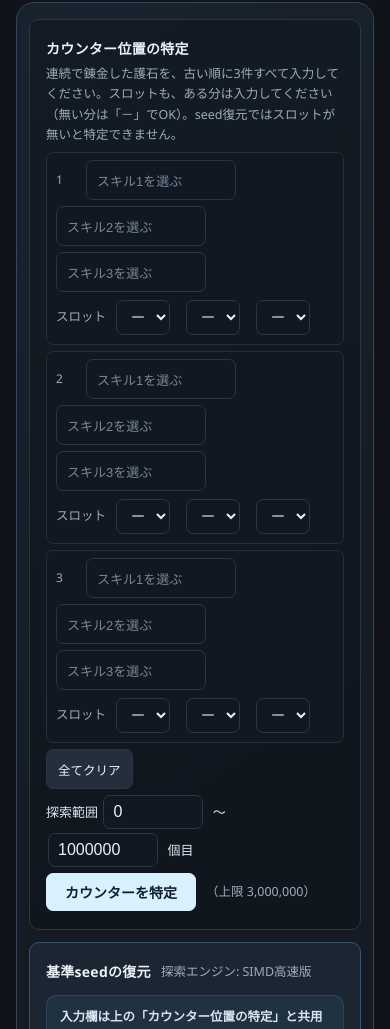
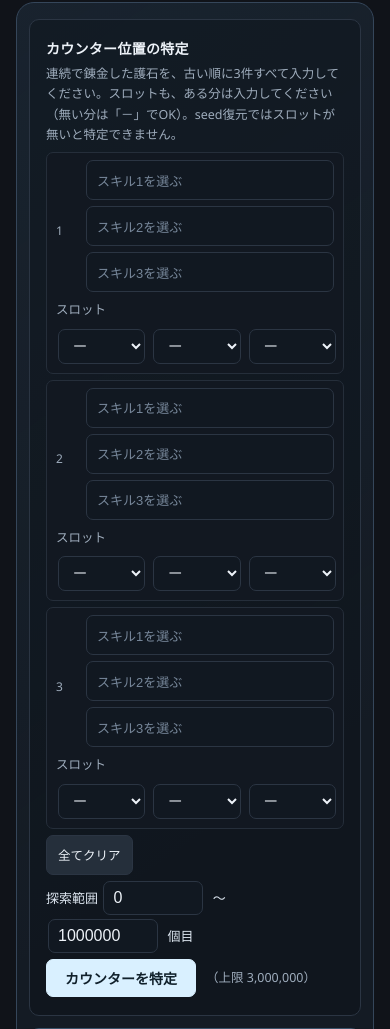
Before and after one commit to fujimagit1-lab/charm-future-vision, a plain HTML site: page index.html in a window 390 px wide. Shown: the part 1177-2206 px from the top of the page. Drawn offline with Linux system fonts and the light colour scheme.

Commit message:
Add files via upload

```diff
--- a/index.html
+++ b/index.html
@@ -114,7 +114,16 @@ SOFTWARE.
   .obsrow { display: flex; flex-wrap: wrap; align-items: center; gap: 6px 8px; margin: 6px 0; padding: 7px 9px; background: var(--panel-in); border: 1px solid var(--line-soft); border-radius: var(--radius-s); }
   .obsrow .no { color: var(--muted); min-width: 22px; flex: 0 0 auto; white-space: nowrap; font-size: 12px; }
   .obsgrp { display: inline-flex; flex-wrap: wrap; align-items: center; gap: 6px 8px; }
-  @media (max-width: 760px) { #obsrows .obsrow { flex-direction: column; align-items: flex-start; } }
+  @media (max-width: 760px) {
+    #obsrows .obsrow { flex-direction: column; align-items: stretch; gap: 8px; }
+    #obsrows .obsgrp { width: 100%; }
+    #obsrows .obsgrp:first-child { display: grid; grid-template-columns: 22px 1fr; gap: 6px 8px; }
+    #obsrows .obsgrp:first-child .no { grid-row: 1 / span 3; padding-top: 11px; }
+    #obsrows .skbtn { width: 100%; min-width: 0; }
+    #obsrows .obsgrp:last-child { display: grid; grid-template-columns: repeat(3, 1fr); gap: 6px 8px; }
+    #obsrows .obsgrp:last-child .note { grid-column: 1 / -1; }
+    #obsrows .slsel { width: 100%; }
+  }
   .skbtn { min-width: 150px; text-align: left; background: var(--input); border: 1px solid var(--line); color: var(--text); padding: 7px 10px; font-size: 13px; font-weight: 400; border-radius: var(--radius-s); }
   .skbtn:hover { background: var(--btn2); border-color: var(--line); color: var(--text); }
   .skbtn.set { border-color: var(--accent); }
```
